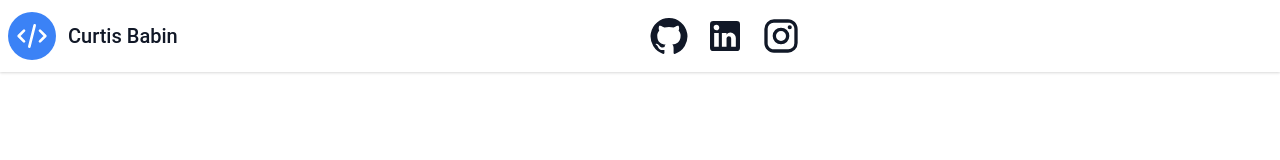
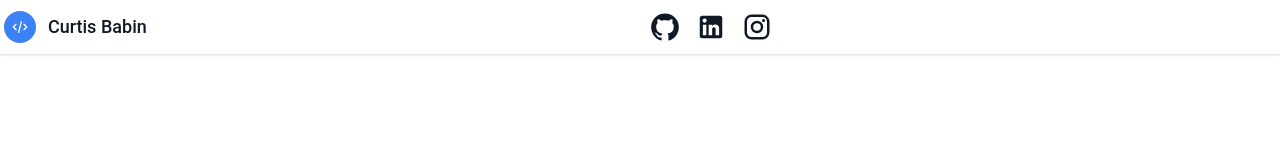
Before and after one commit to CurtisGrayeBabin/old-website, a Gatsby site: page / in a window 1280 px wide. Built offline with nearby package versions, Linux system fonts and the light colour scheme; Gatsby itself is replaced by a stand-in of ours.

Commit message:
Add layout component to pages

```diff
--- a/package.json
+++ b/package.json
@@ -9,10 +9,10 @@
   ],
   "scripts": {
     "develop": "gatsby develop -H 0.0.0.0",
-    "start": "gatsby develop",
     "build": "gatsby build",
     "serve": "gatsby serve",
-    "clean": "gatsby clean"
+    "clean": "gatsby clean",
+    "live": "gatsby clean && gatsby build && gatsby serve"
   },
   "dependencies": {
     "@emotion/react": "^11.4.1",
--- a/src/components/header.js
+++ b/src/components/header.js
@@ -8,14 +8,14 @@ import InstagramIcon from '@mui/icons-material/Instagram';
 import GitHubIcon from '@mui/icons-material/GitHub';
 
 const styleForIcons = {
-    fontSize: '40px'
+    fontSize: '30px'
 }
 
 const Header = (props) => {
     return (
         <header className={header}>
             <div>
-                <a href="#top">
+                <a href="/">
                     <svg xmlns="http://www.w3.org/2000/svg" className={svg1} fill="none" viewBox="0 0 24 24" stroke="currentColor">
                         <path strokeLinecap="round" strokeLinejoin="round" strokeWidth="2" d="M10 20l4-16m4 4l4 4-4 4M6 16l-4-4 4-4" />
                     </svg>
--- /dev/null
+++ b/src/components/layout.js
@@ -0,0 +1,30 @@
+import * as React from 'react'
+import Header from './header.js'
+import { Helmet } from 'react-helmet'
+import {
+    layout
+} from '../styles/layout.module.css'
+
+const Layout = ({ pageTitle, children }) => {
+  return (
+    <>
+        <title>{pageTitle}</title>
+
+        <Helmet>
+          <meta charSet="utf-8" />
+          <title>{pageTitle}</title>
+          <link rel="canonical" href="https://www.curtisbabin.com" />
+        </Helmet>
+
+        <div className={layout}>
+            <Header></Header>
+        </div>
+
+        <main className={layout}>
+          {children}
+        </main>
+    </>
+  )
+}
+
+export default Layout
--- a/src/pages/index.js
+++ b/src/pages/index.js
@@ -1,13 +1,12 @@
 import * as React from "react"
-import Header from '../components/header.js'
+import Layout from '../components/layout'
 
 
 const IndexPage = () => {
   return (
-    <main>
-      <title>Home Page</title>
-      <Header/>
-    </main>
+    <Layout pageTitle="Home">
+
+    </Layout>
   )
 }
 
--- a/src/styles/header.module.css
+++ b/src/styles/header.module.css
@@ -1,9 +1,9 @@
 .header {
-    @apply text-gray-600 font-sans;
+    @apply text-gray-600;
 }
 
 .header div {
-    @apply shadow mx-auto flex flex-wrap p-2 flex-col sm:flex-row items-center;
+    @apply shadow mx-auto flex flex-wrap p-1 flex-col sm:flex-row items-center;
 }
 
 .header div a {
@@ -11,7 +11,7 @@
 }
 
 .header div a span {
-    @apply no-underline ml-3 text-xl;
+    @apply no-underline ml-3 text-lg;
 }
 
 .header div nav {
@@ -23,5 +23,5 @@
 }
 
 .svg1 {
-     @apply w-8 h-8 p-2 text-white bg-blue-500 rounded-full;
+     @apply w-4 h-4 p-2 text-white bg-blue-500 rounded-full;
 }
--- /dev/null
+++ b/src/styles/layout.module.css
@@ -0,0 +1,3 @@
+.layout {
+    @apply font-sans;
+}
```
Also changed, not shown: src/pages/404.js (+11 -6 lines), src/styles/404.module.css (added, +11 -0 lines), 1 other file.
